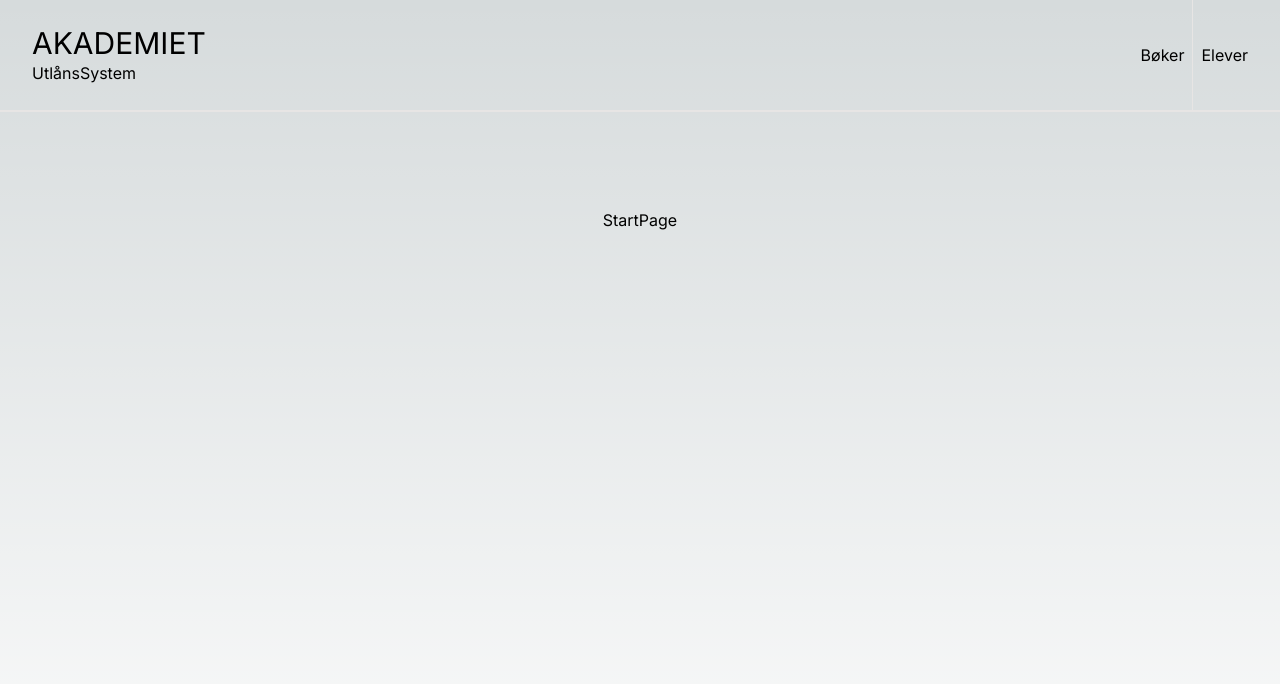
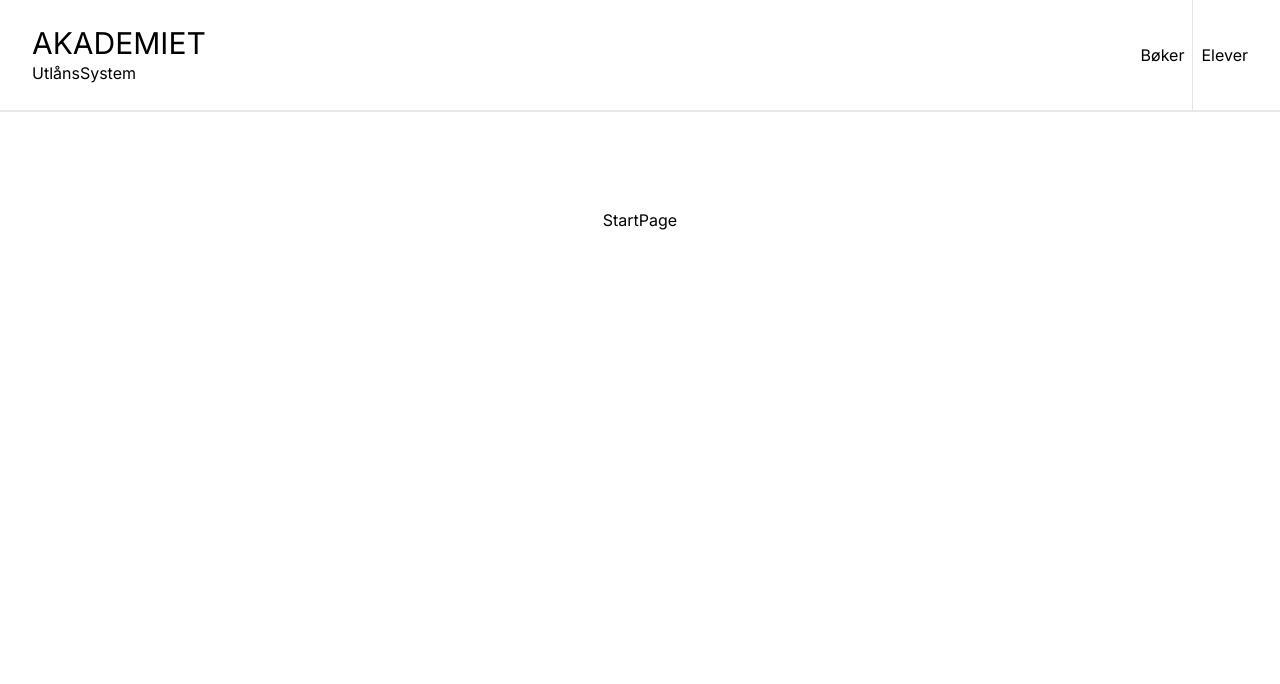
Before and after one commit to Hfausk/Fagproove-oppdrag, a Next.js app: page / in a window 1280 px wide. Shown: the top 684 px of the page. Built offline with nearby package versions, Linux system fonts and the light colour scheme.

Commit message:
removed old nextJs css for background color

```diff
--- a/src/app/globals.css
+++ b/src/app/globals.css
@@ -49,46 +49,3 @@
     --ring: 20.5 90.2% 48.2%;
   }
 }
-
-
-  @layer base {
-    * {
-      @apply border-border;
-    }
-    body {
-      @apply bg-background text-foreground;
-    }
-  }
-
-/* NextJs / basic styling on body  */
-  :root {
-    --foreground-rgb: 0, 0, 0;
-    --background-start-rgb: 214, 219, 220;
-    --background-end-rgb: 255, 255, 255;
-  }
-
-  @media (prefers-color-scheme: dark) {
-    :root {
-      --foreground-rgb: 255, 255, 255;
-      --background-start-rgb: 0, 0, 0;
-      --background-end-rgb: 0, 0, 0;
-    }
-  }
-
-
-
-  body {
-    color: rgb(var(--foreground-rgb));
-    background: linear-gradient(
-        to bottom,
-        transparent,
-        rgb(var(--background-end-rgb))
-      )
-      rgb(var(--background-start-rgb));
-  }
-
-  @layer utilities {
-    .text-balance {
-      text-wrap: balance;
-    }
-  }
```
